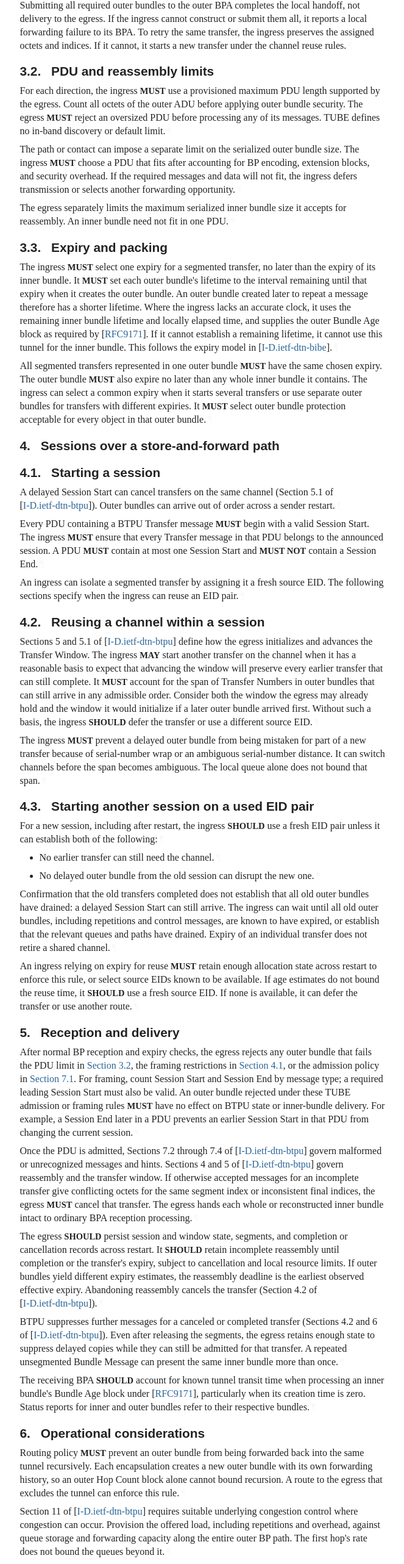
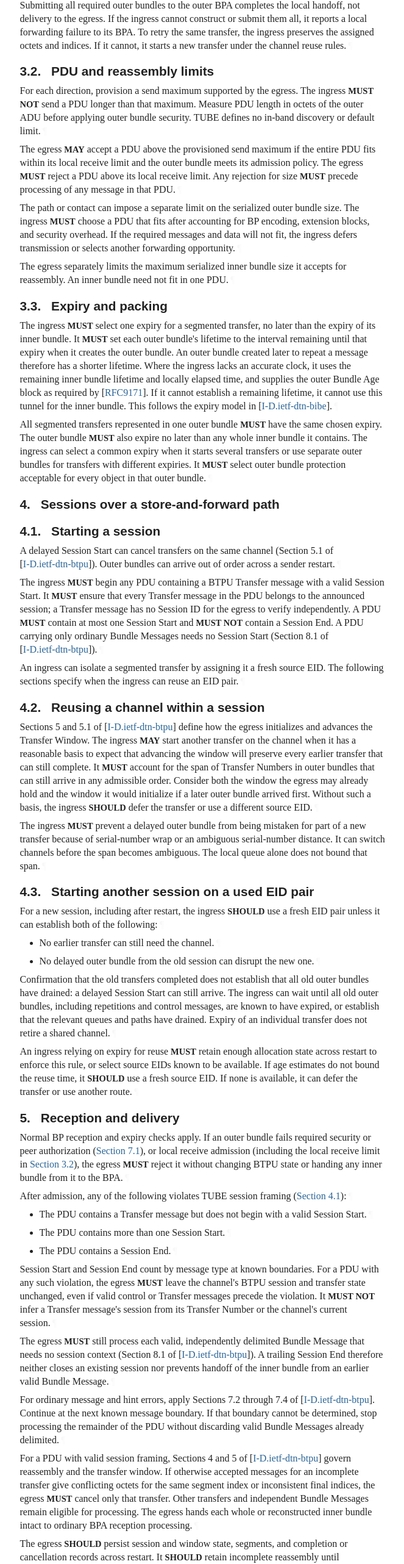
Before and after one commit to ekline/draft-dtn-btpu-over-bp, a plain HTML site: page draft-ek-dtn-btpu-over-bp.html in a window 1280 px wide. Shown: the part 2539-5103 px from the top of the page at 61% size, without its empty margins (92-755 px from the left). Drawn offline with Linux system fonts and the light colour scheme; a web font is replaced by a local one.

Commit message:
Script updating gh-pages from ebb8385. [ci skip]

```diff
--- a/draft-ek-dtn-btpu-over-bp.html
+++ b/draft-ek-dtn-btpu-over-bp.html
@@ -1353,18 +1353,22 @@ If it cannot, it starts a new transfer under the channel reuse rules.<a href="#s
         <h3 id="name-pdu-and-reassembly-limits">
 <a href="#section-3.2" class="section-number selfRef">3.2. </a><a href="#name-pdu-and-reassembly-limits" class="section-name selfRef">PDU and reassembly limits</a>
         </h3>
-<p id="section-3.2-1">For each direction, the ingress <span class="bcp14">MUST</span> use a provisioned maximum PDU length
-supported by the egress. Count all octets of the outer ADU before applying
-outer bundle security. The egress <span class="bcp14">MUST</span> reject an oversized PDU before
-processing any of its messages. TUBE defines no in-band discovery or
-default limit.<a href="#section-3.2-1" class="pilcrow">¶</a></p>
-<p id="section-3.2-2">The path or contact can impose a separate limit on the serialized outer
+<p id="section-3.2-1">For each direction, provision a send maximum supported by the egress.
+The ingress <span class="bcp14">MUST NOT</span> send a PDU longer than that maximum. Measure PDU
+length in octets of the outer ADU before applying outer bundle security.
+TUBE defines no in-band discovery or default limit.<a href="#section-3.2-1" class="pilcrow">¶</a></p>
+<p id="section-3.2-2">The egress <span class="bcp14">MAY</span> accept a PDU above the provisioned send maximum if the
+entire PDU fits within its local receive limit and the outer bundle meets
+its admission policy. The egress <span class="bcp14">MUST</span> reject a PDU above its local receive
+limit. Any rejection for size <span class="bcp14">MUST</span> precede processing of any message in
+that PDU.<a href="#section-3.2-2" class="pilcrow">¶</a></p>
+<p id="section-3.2-3">The path or contact can impose a separate limit on the serialized outer
 bundle size. The ingress <span class="bcp14">MUST</span> choose a PDU that fits after accounting for
 BP encoding, extension blocks, and security overhead. If the required
 messages and data will not fit, the ingress defers transmission or selects
-another forwarding opportunity.<a href="#section-3.2-2" class="pilcrow">¶</a></p>
-<p id="section-3.2-3">The egress separately limits the maximum serialized inner bundle size it
-accepts for reassembly. An inner bundle need not fit in one PDU.<a href="#section-3.2-3" class="pilcrow">¶</a></p>
+another forwarding opportunity.<a href="#section-3.2-3" class="pilcrow">¶</a></p>
+<p id="section-3.2-4">The egress separately limits the maximum serialized inner bundle size it
+accepts for reassembly. An inner bundle need not fit in one PDU.<a href="#section-3.2-4" class="pilcrow">¶</a></p>
 </section>
 </div>
 <div id="expiry-and-packing">
@@ -1404,10 +1408,12 @@ every object in that outer bundle.<a href="#section-3.3-2" class="pilcrow">¶</a
 <p id="section-4.1-1">A delayed Session Start can cancel transfers on the same channel
 (Section 5.1 of <span>[<a href="#I-D.ietf-dtn-btpu" class="cite xref">I-D.ietf-dtn-btpu</a>]</span>). Outer bundles can arrive out of
 order across a sender restart.<a href="#section-4.1-1" class="pilcrow">¶</a></p>
-<p id="section-4.1-2">Every PDU containing a BTPU Transfer message <span class="bcp14">MUST</span> begin with a valid
-Session Start. The ingress <span class="bcp14">MUST</span> ensure that every Transfer message in that
-PDU belongs to the announced session. A PDU <span class="bcp14">MUST</span> contain at most one
-Session Start and <span class="bcp14">MUST NOT</span> contain a Session End.<a href="#section-4.1-2" class="pilcrow">¶</a></p>
+<p id="section-4.1-2">The ingress <span class="bcp14">MUST</span> begin any PDU containing a BTPU Transfer message with a
+valid Session Start. It <span class="bcp14">MUST</span> ensure that every Transfer message in the PDU
+belongs to the announced session; a Transfer message has no Session ID for
+the egress to verify independently. A PDU <span class="bcp14">MUST</span> contain at most one Session
+Start and <span class="bcp14">MUST NOT</span> contain a Session End. A PDU carrying only ordinary
+Bundle Messages needs no Session Start (Section 8.1 of <span>[<a href="#I-D.ietf-dtn-btpu" class="cite xref">I-D.ietf-dtn-btpu</a>]</span>).<a href="#section-4.1-2" class="pilcrow">¶</a></p>
 <p id="section-4.1-3">An ingress can isolate a segmented transfer by assigning it a fresh source
 EID. The following sections specify when the ingress can reuse an EID pair.<a href="#section-4.1-3" class="pilcrow">¶</a></p>
 </section>
@@ -1467,38 +1473,63 @@ or use another route.<a href="#section-4.3-4" class="pilcrow">¶</a></p>
       <h2 id="name-reception-and-delivery">
 <a href="#section-5" class="section-number selfRef">5. </a><a href="#name-reception-and-delivery" class="section-name selfRef">Reception and delivery</a>
       </h2>
-<p id="section-5-1">After normal BP reception and expiry checks, the egress rejects any outer
-bundle that fails the PDU limit in <a href="#pdu-and-reassembly-limits" class="auto internal xref">Section 3.2</a>, the
-framing restrictions in <a href="#starting-a-session" class="auto internal xref">Section 4.1</a>, or the admission policy in
-<a href="#outer-bundle-admission" class="auto internal xref">Section 7.1</a>. For framing, count Session Start and Session
-End by message type; a required leading Session Start must also be valid.
-An outer bundle rejected under these TUBE admission or framing rules <span class="bcp14">MUST</span>
-have no effect on BTPU state or inner-bundle delivery. For example, a
-Session End later in a PDU prevents an earlier Session Start in that PDU
-from changing the current session.<a href="#section-5-1" class="pilcrow">¶</a></p>
-<p id="section-5-2">Once the PDU is admitted, Sections 7.2 through 7.4 of <span>[<a href="#I-D.ietf-dtn-btpu" class="cite xref">I-D.ietf-dtn-btpu</a>]</span>
-govern malformed or unrecognized messages and hints. Sections 4 and 5 of
+<p id="section-5-1">Normal BP reception and expiry checks apply. If an outer bundle fails
+required security or peer authorization (<a href="#outer-bundle-admission" class="auto internal xref">Section 7.1</a>),
+or local receive admission (including the local receive limit in
+<a href="#pdu-and-reassembly-limits" class="auto internal xref">Section 3.2</a>), the egress <span class="bcp14">MUST</span> reject it without changing
+BTPU state or handing any inner bundle from it to the BPA.<a href="#section-5-1" class="pilcrow">¶</a></p>
+<p id="section-5-2">After admission, any of the following violates TUBE session framing
+(<a href="#starting-a-session" class="auto internal xref">Section 4.1</a>):<a href="#section-5-2" class="pilcrow">¶</a></p>
+<ul class="normal">
+<li class="normal" id="section-5-3.1">
+          <p id="section-5-3.1.1">The PDU contains a Transfer message but does not begin with a valid
+Session Start.<a href="#section-5-3.1.1" class="pilcrow">¶</a></p>
+</li>
+        <li class="normal" id="section-5-3.2">
+          <p id="section-5-3.2.1">The PDU contains more than one Session Start.<a href="#section-5-3.2.1" class="pilcrow">¶</a></p>
+</li>
+        <li class="normal" id="section-5-3.3">
+          <p id="section-5-3.3.1">The PDU contains a Session End.<a href="#section-5-3.3.1" class="pilcrow">¶</a></p>
+</li>
+      </ul>
+<p id="section-5-4">Session Start and Session End count by message type at known boundaries.
+For a PDU with any such violation, the egress <span class="bcp14">MUST</span> leave the channel's
+BTPU session and transfer state unchanged, even if valid control or
+Transfer messages precede the violation. It <span class="bcp14">MUST NOT</span> infer a Transfer
+message's session from its Transfer Number or the channel's current
+session.<a href="#section-5-4" class="pilcrow">¶</a></p>
+<p id="section-5-5">The egress <span class="bcp14">MUST</span> still process each valid, independently delimited Bundle
+Message that needs no session context (Section 8.1 of <span>[<a href="#I-D.ietf-dtn-btpu" class="cite xref">I-D.ietf-dtn-btpu</a>]</span>).
+A trailing Session End therefore neither closes an existing session nor
+prevents handoff of the inner bundle from an earlier valid Bundle Message.<a href="#section-5-5" class="pilcrow">¶</a></p>
+<p id="section-5-6">For ordinary message and hint errors, apply Sections 7.2 through 7.4 of
+<span>[<a href="#I-D.ietf-dtn-btpu" class="cite xref">I-D.ietf-dtn-btpu</a>]</span>. Continue at the next known message boundary. If
+that boundary cannot be determined, stop processing the remainder of the
+PDU without discarding valid Bundle Messages already delimited.<a href="#section-5-6" class="pilcrow">¶</a></p>
+<p id="section-5-7">For a PDU with valid session framing, Sections 4 and 5 of
 <span>[<a href="#I-D.ietf-dtn-btpu" class="cite xref">I-D.ietf-dtn-btpu</a>]</span> govern reassembly and the transfer window.
-If otherwise accepted messages for an incomplete transfer give conflicting
-octets for the same segment index or inconsistent final indices, the
-egress <span class="bcp14">MUST</span> cancel that transfer. The egress hands each whole or
-reconstructed inner bundle intact to ordinary BPA reception processing.<a href="#section-5-2" class="pilcrow">¶</a></p>
-<p id="section-5-3">The egress <span class="bcp14">SHOULD</span> persist session and window state, segments, and
+If otherwise accepted messages for an incomplete transfer
+give conflicting octets for the same segment index or inconsistent final
+indices, the egress <span class="bcp14">MUST</span> cancel only that transfer. Other transfers and
+independent Bundle Messages remain eligible for processing. The egress
+hands each whole or reconstructed inner bundle intact to ordinary BPA
+reception processing.<a href="#section-5-7" class="pilcrow">¶</a></p>
+<p id="section-5-8">The egress <span class="bcp14">SHOULD</span> persist session and window state, segments, and
 completion or cancellation records across restart. It <span class="bcp14">SHOULD</span> retain
 incomplete reassembly until completion or the transfer's expiry, subject
 to cancellation and local resource limits. If outer bundles yield
 different expiry estimates, the reassembly deadline is the earliest
 observed effective expiry. Abandoning reassembly cancels the transfer
-(Section 4.2 of <span>[<a href="#I-D.ietf-dtn-btpu" class="cite xref">I-D.ietf-dtn-btpu</a>]</span>).<a href="#section-5-3" class="pilcrow">¶</a></p>
-<p id="section-5-4">BTPU suppresses further messages for a canceled or completed transfer
+(Section 4.2 of <span>[<a href="#I-D.ietf-dtn-btpu" class="cite xref">I-D.ietf-dtn-btpu</a>]</span>).<a href="#section-5-8" class="pilcrow">¶</a></p>
+<p id="section-5-9">BTPU suppresses further messages for a canceled or completed transfer
 (Sections 4.2 and 6 of <span>[<a href="#I-D.ietf-dtn-btpu" class="cite xref">I-D.ietf-dtn-btpu</a>]</span>). Even after releasing the
 segments, the egress retains enough state to suppress delayed copies
 while they can still be admitted for that transfer. A repeated unsegmented
-Bundle Message can present the same inner bundle more than once.<a href="#section-5-4" class="pilcrow">¶</a></p>
-<p id="section-5-5">The receiving BPA <span class="bcp14">SHOULD</span> account for known tunnel transit time when
+Bundle Message can present the same inner bundle more than once.<a href="#section-5-9" class="pilcrow">¶</a></p>
+<p id="section-5-10">The receiving BPA <span class="bcp14">SHOULD</span> account for known tunnel transit time when
 processing an inner bundle's Bundle Age block under <span>[<a href="#RFC9171" class="cite xref">RFC9171</a>]</span>,
 particularly when its creation time is zero. Status reports for inner
-and outer bundles refer to their respective bundles.<a href="#section-5-5" class="pilcrow">¶</a></p>
+and outer bundles refer to their respective bundles.<a href="#section-5-10" class="pilcrow">¶</a></p>
 </section>
 </div>
 <div id="operational-considerations">
@@ -1719,10 +1750,30 @@ with its original offset. Reassembly of the original ADU is separate.<a href="#a
 <a href="#example-of-reordered-outer-bundles" class="auto internal xref">Appendix A</a> to compare reconstructed octets,
 BPA handoff counts, and state recovered after restart across contacts
 with different delays. Record handoffs and retained state for transfers
-packed with a common expiry, oversized or misframed PDUs, compatible key
-rollover, and revocation during reassembly. Measure peak source EID use,
-reassembly state retention time, and the fraction of late outer bundles
-discarded for each reason.<a href="#appendix-B-1" class="pilcrow">¶</a></p>
+packed with a common expiry, compatible key rollover, and revocation
+during reassembly. Add the following receiver cases:<a href="#appendix-B-1" class="pilcrow">¶</a></p>
+<ul class="normal">
+<li class="normal" id="appendix-B-2.1">
+          <p id="appendix-B-2.1.1">With a transfer incomplete on channel A, deliver an authorized outer
+bundle containing Session Start(A), a complete Bundle Message carrying
+inner bundle X, and an unexpected Session End(A), in that order. Both
+control messages name A's current session. Verify that X reaches the
+BPA and that the PDU changes neither A's session nor its transfer state.
+Deliver the remaining segments in correctly framed PDUs and verify that
+the original transfer completes.<a href="#appendix-B-2.1.1" class="pilcrow">¶</a></p>
+</li>
+        <li class="normal" id="appendix-B-2.2">
+          <p id="appendix-B-2.2.1">Set the local receive limit above the provisioned send maximum. Use
+otherwise admissible outer bundles whose PDUs contain complete Bundle
+Messages. For a PDU above the send maximum but within the receive limit,
+verify inner bundle handoff when the egress is configured to accept
+that size. For a PDU above the local receive limit, verify rejection
+before any message processing, with no BTPU state change or inner
+bundle handoff.<a href="#appendix-B-2.2.1" class="pilcrow">¶</a></p>
+</li>
+      </ul>
+<p id="appendix-B-3">Measure peak source EID use, reassembly state retention time, and the
+fraction of late outer bundles discarded for each reason.<a href="#appendix-B-3" class="pilcrow">¶</a></p>
 </section>
 </div>
 <div id="authors-addresses">
```
Also changed, not shown: draft-ek-dtn-btpu-over-bp.txt.
